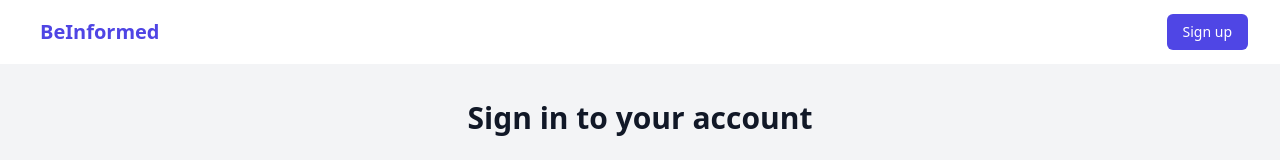
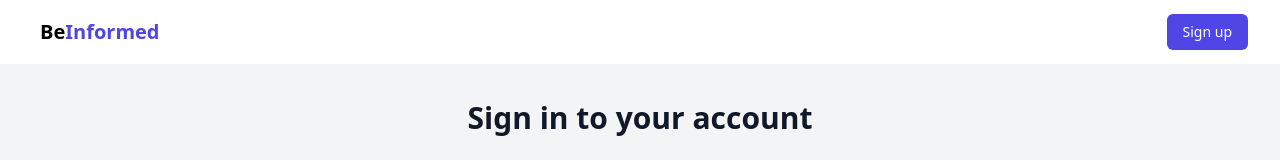
Before and after one commit to yaasir007/be-informed, a Nuxt app: page /auth/login in a window 1280 px wide. Shown: the top 160 px of the page. Built offline with nearby package versions, Linux system fonts and the light colour scheme.

Commit message:
use default alias

```diff
--- a/nuxt.config.ts
+++ b/nuxt.config.ts
@@ -1,4 +1,6 @@
 // https://nuxt.com/docs/api/configuration/nuxt-config
+import { defineNuxtConfig } from 'nuxt/config'
+
 export default defineNuxtConfig({
   compatibilityDate: '2024-04-03',
   devtools: { enabled: true },
--- a/pages/about/index.vue
+++ b/pages/about/index.vue
@@ -1,6 +1,6 @@
 <script setup lang="ts">
 import { ref, onMounted } from "vue";
-import Navigation from '../navigation/index.vue'
+import Navigation from '@/pages/navigation/index.vue'
 
 const howItWorks = [
   "Create an account or log in to your existing profile.",
--- a/pages/auth/login.vue
+++ b/pages/auth/login.vue
@@ -1,6 +1,7 @@
 <script setup lang="ts">
 import { ref } from 'vue'
-import { EyeIcon, EyeOffIcon, MenuIcon, XIcon } from 'lucide-vue-next'
+import { EyeIcon, EyeOffIcon, MenuIcon, XIcon, FacebookIcon, GithubIcon, TwitterIcon } from 'lucide-vue-next'
+import Logo from '@/pages/logo/index.vue'
 
 const email = ref('')
 const password = ref('')
@@ -29,7 +30,7 @@ const handleSubmit = () => {
       <div class="flex justify-between h-16">
         <div class="flex">
           <div class="flex-shrink-0 flex items-center">
-            <NuxtLink to="../" class="ml-2 text-xl font-bold text-[#4F45E4]">BeInformed</NuxtLink>
+            <Logo />
           </div>
         </div>
         <div class="hidden sm:ml-6 sm:flex sm:items-center">
--- a/pages/auth/signup.vue
+++ b/pages/auth/signup.vue
@@ -1,6 +1,7 @@
 <script setup lang="ts">
 import { ref } from 'vue'
 import { EyeIcon, EyeOffIcon, FacebookIcon, TwitterIcon, GithubIcon } from 'lucide-vue-next'
+import Logo from '@/pages/logo/index.vue'
 
 const name = ref('')
 const email = ref('')
@@ -46,7 +47,7 @@ const handleSubmit = () => {
       <div class="flex justify-between h-16">
         <div class="flex">
           <div class="flex-shrink-0 flex items-center">
-            <NuxtLink to="../" class="ml-2 text-xl font-bold text-[#4F45E4]">BeInformed</NuxtLink>
+            <Logo />
           </div>
         </div>
         <div class="hidden sm:ml-6 sm:flex sm:items-center">
--- a/pages/companies/index.vue
+++ b/pages/companies/index.vue
@@ -1,7 +1,7 @@
 <script setup>
 import { ref } from 'vue'
 import { StarIcon } from 'lucide-vue-next'
-import Navigation from '../navigation/index.vue';
+import Navigation from '@/pages/navigation/index.vue';
 
 const companies = ref([
   {
--- a/pages/index.vue
+++ b/pages/index.vue
@@ -1,8 +1,8 @@
 <script setup lang="ts">
 import { ref } from 'vue'
 import { SearchIcon, StarIcon, PenIcon, BriefcaseIcon, TrendingUpIcon, ShieldIcon, ChevronDownIcon, XIcon } from 'lucide-vue-next'
-import Navigation from './navigation/index.vue'
-import Footer from './footer/index.vue'
+import Navigation from '@/pages/navigation/index.vue'
+import Footer from '@/pages/footer/index.vue'
 
 const testimonials = [
   {
--- a/pages/navigation/index.vue
+++ b/pages/navigation/index.vue
@@ -1,6 +1,6 @@
 <script setup lang="ts">
 import { MenuIcon, XIcon } from 'lucide-vue-next'
-import Logo from '../logo/index.vue'
+import Logo from '@/pages/logo/index.vue'
 
 const mobileMenuOpen = ref(false)
 
--- a/pages/reviews/index.vue
+++ b/pages/reviews/index.vue
@@ -1,7 +1,7 @@
 <script setup>
 import { ref, computed } from 'vue'
 import { StarIcon, ThumbsUpIcon, ChevronDownIcon, FolderOpenIcon, CheckIcon, PlusIcon } from 'lucide-vue-next'
-import Navigation from '../navigation/index.vue'
+import Navigation from '@/pages/navigation/index.vue'
 
 // Mock data
 const username = ref('John Doe')
```
